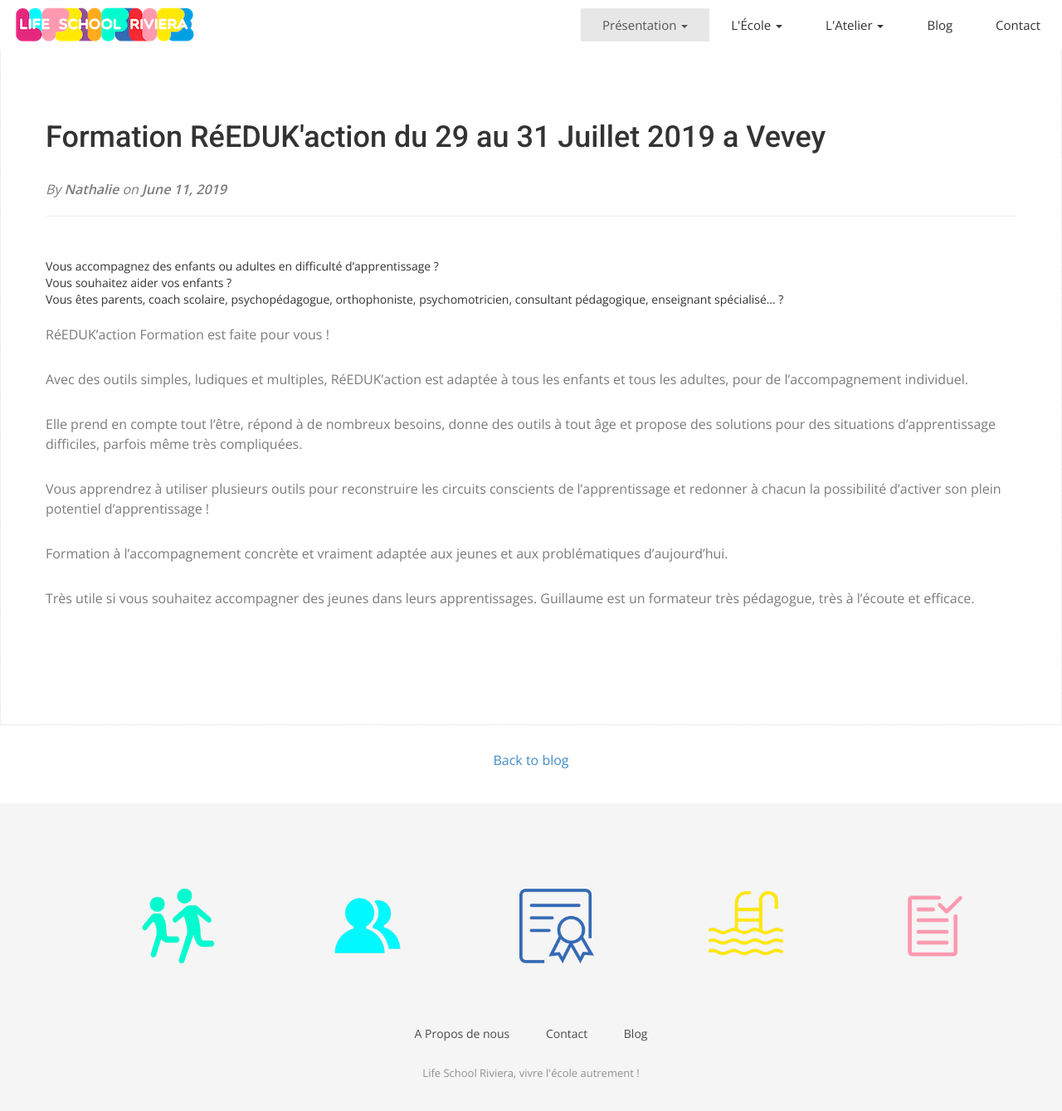
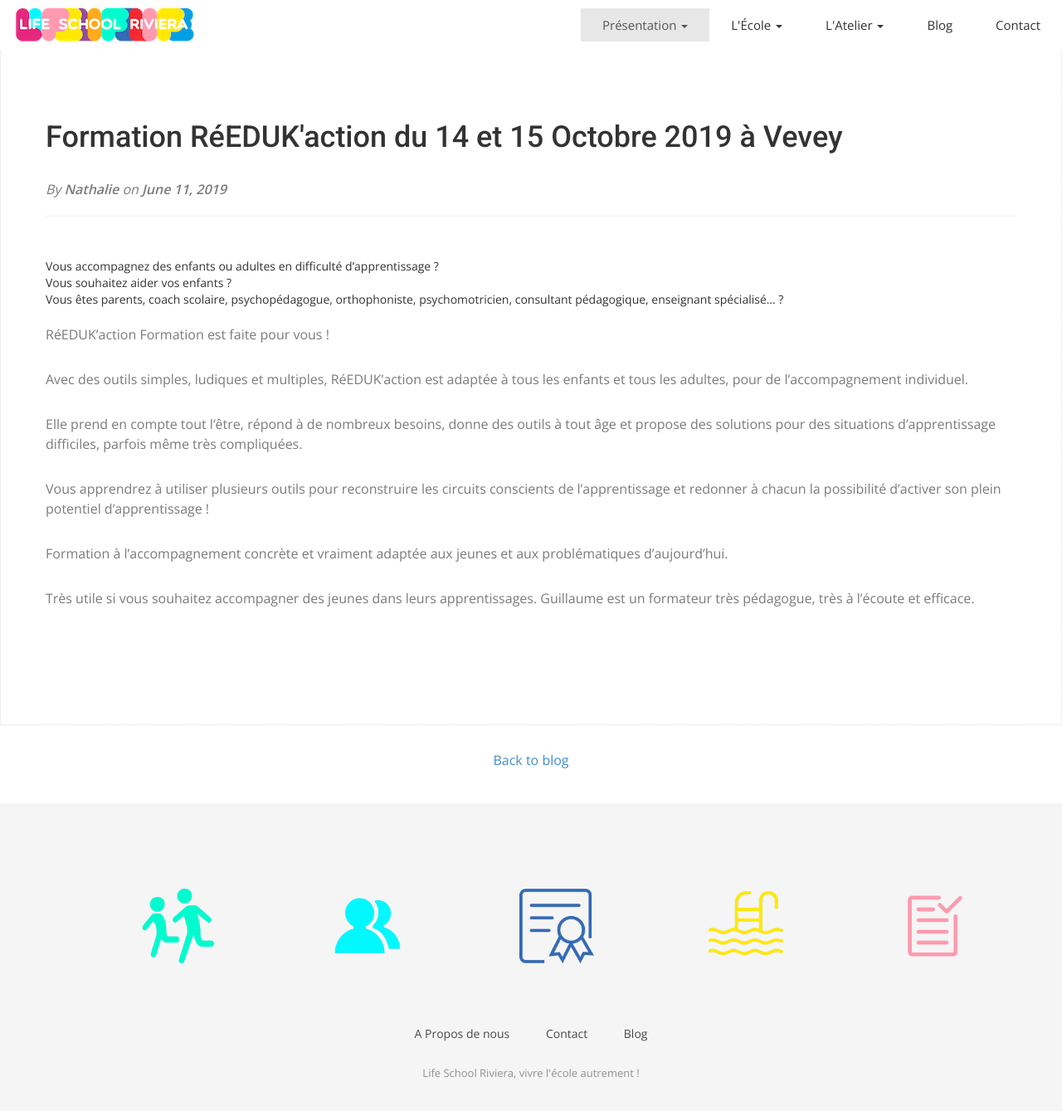
Before and after one commit to midjoule/lifeschool, a Jekyll site: the page built from _posts/2019-06-11-formation-réedukaction-du-29-au-31-juillet-2019-a-vevey.md, in a window 1280 px wide and 1371 px high. Shown: the top 1339 px of the window at 83% size. Built offline with Jekyll 4.4.1, drawn with Linux system fonts in a browser that asks for light colours; nearby versions of some CDN libraries; some web fonts are replaced; our own code applies the rules of GitHub Pages for plain Markdown files.

Commit message:
Update Articles “2019-06-11-formation-réedukaction-du-29-au-31-juillet-2019-a-vevey”

```diff
--- a/_posts/2019-06-11-formation-réedukaction-du-29-au-31-juillet-2019-a-vevey.md
+++ b/_posts/2019-06-11-formation-réedukaction-du-29-au-31-juillet-2019-a-vevey.md
@@ -1,5 +1,5 @@
 ---
-title: Formation RéEDUK'action du 29 au 31 Juillet 2019 a Vevey
+title: Formation RéEDUK'action du 14 et 15 Octobre 2019 à Vevey
 description: >-
   RéEDUK’action est une approche pédagogique bienveillante et ludique
   d’accompagnement individuel des difficultés et troubles d’apprentissage.
```
